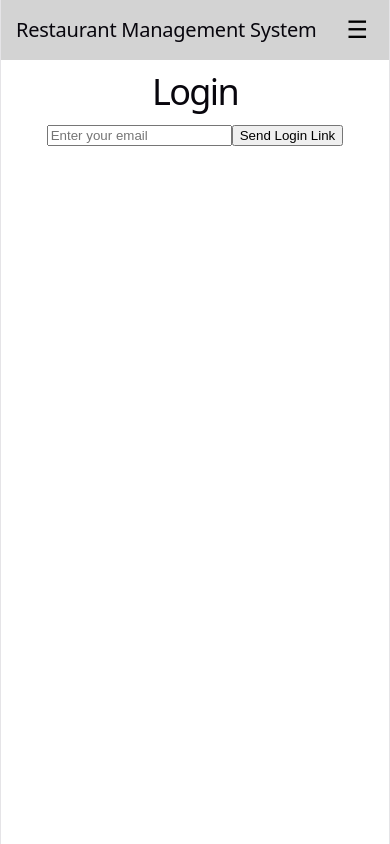
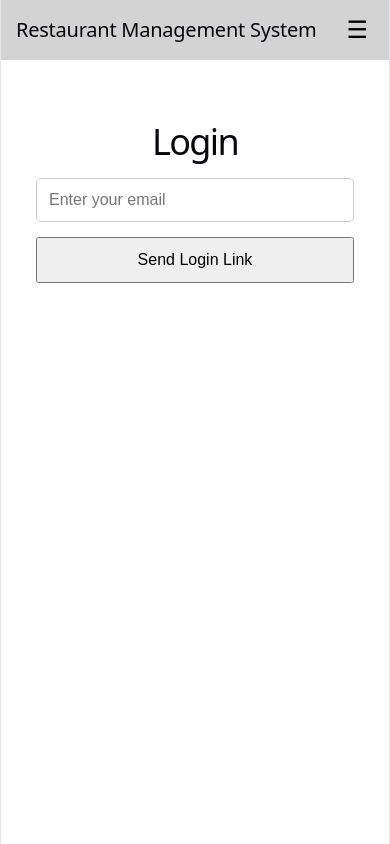
Before and after one commit to girish200097/restaurant-management-system, a React (Vite) app in the folder frontend/: page /login in a window 390 px wide. Built offline with nearby package versions, Linux system fonts and the light colour scheme.

Commit message:
Add responsive mobile navigation

```diff
--- /dev/null
+++ b/frontend/src/pages/user/Login.css
@@ -0,0 +1,46 @@
+.login-container {
+  max-width: 400px;
+  margin: 50px auto;
+  padding: 30px;
+  text-align: center;
+}
+
+.login-container h1 {
+  margin-bottom: 25px;
+}
+
+.login-form {
+  display: flex;
+  flex-direction: column;
+  gap: 15px;
+}
+
+.login-form input {
+  padding: 12px;
+  font-size: 16px;
+  border: 1px solid #ccc;
+  border-radius: 5px;
+}
+
+.login-form button {
+  padding: 12px;
+  font-size: 16px;
+  cursor: pointer;
+}
+
+.login-message {
+  margin-top: 20px;
+}
+
+.login-error {
+  margin-top: 20px;
+  color: red;
+}
+
+@media (max-width: 768px) {
+  .login-container {
+    width: auto;
+    margin: 30px 15px;
+    padding: 20px;
+  }
+}
--- a/frontend/src/pages/user/Login.jsx
+++ b/frontend/src/pages/user/Login.jsx
@@ -1,5 +1,6 @@
 import { useState, useEffect } from "react";
 import { useNavigate } from "react-router-dom";
+import "./Login.css";
 
 function Login() {
     const [email, setEmail] = useState("");
@@ -55,10 +56,9 @@ function Login() {
     };
 
     return (
-        <div>
+       <div className="login-container">
             <h1>Login</h1>
-
-            <form onSubmit={handleSubmit}>
+            <form className="login-form" onSubmit={handleSubmit}>
                 <input
                     type="email"
                     placeholder="Enter your email"
@@ -69,8 +69,8 @@ function Login() {
                 <button type="submit" disabled={isLoading}>
                     {isLoading ? "Sending..." : "Send Login Link"}
                 </button>
-                {message && <p>{message}</p>}
-                {error && <p>{error}</p>}
+                {message && <p className="login-message">{message}</p>}
+                {error && <p className="login-error">{error}</p>}
             </form>
         </div>
     );
--- a/frontend/src/pages/user/Menu.css
+++ b/frontend/src/pages/user/Menu.css
@@ -1,6 +1,129 @@
+/* Page */
+
+.menu-page {
+  padding: 30px;
+}
+
+.menu-page h1 {
+  text-align: center;
+  margin-bottom: 25px;
+}
+
+
+/* Categories */
+
+.category-container {
+  display: flex;
+  justify-content: center;
+  gap: 10px;
+  margin-bottom: 30px;
+  flex-wrap: wrap;
+}
+
+.category-container button {
+  padding: 10px 18px;
+  border: none;
+  border-radius: 5px;
+  cursor: pointer;
+}
+
+
+/* Menu items */
+
 .menu-container {
   display: grid;
   grid-template-columns: repeat(3, 1fr);
-  gap: 24px;
-  padding: 30px;
+  gap: 20px;
+  margin-bottom: 40px;
 }
+
+
+/* Table selection */
+
+.table-section {
+  margin-bottom: 30px;
+}
+
+.table-section select {
+  padding: 10px;
+  min-width: 250px;
+}
+
+
+/* Cart */
+
+.cart-section {
+  margin-top: 30px;
+}
+
+.cart-item {
+  display: flex;
+  align-items: center;
+  gap: 15px;
+  padding: 10px;
+  border-bottom: 1px solid #ddd;
+}
+
+.cart-item button {
+  padding: 5px 10px;
+  cursor: pointer;
+}
+
+
+/* Buttons */
+
+.create-order-button {
+  padding: 12px 20px;
+  margin-top: 20px;
+  cursor: pointer;
+}
+
+
+/* Payment */
+
+.payment-success {
+  text-align: center;
+  margin-top: 50px;
+}
+
+.payment-success button {
+  padding: 12px 20px;
+  cursor: pointer;
+}
+
+
+/* Mobile */
+
+@media (max-width: 768px) {
+
+  .menu-page {
+    padding: 15px;
+  }
+
+  .menu-container {
+    grid-template-columns: 1fr;
+  }
+
+  .category-container {
+    justify-content: flex-start;
+  }
+
+  .table-section select {
+    width: 100%;
+    min-width: 0;
+  }
+
+  .cart-item {
+    flex-wrap: wrap;
+  }
+}
+
+
+/* Tablet */
+
+@media (min-width: 769px) and (max-width: 1024px) {
+
+  .menu-container {
+    grid-template-columns: repeat(2, 1fr);
+  }
+}
--- a/frontend/src/pages/user/Menu.jsx
+++ b/frontend/src/pages/user/Menu.jsx
@@ -176,7 +176,7 @@ const handleGenerateReceipt = async () => {
     <div>
       {/* menu */}
       <h1>Menu Page</h1>
-    <div className="category-container">
+    <div className="menu-page">
       <button onClick={() => setSelectedCategory("All")}>
         All
       </button>
```
